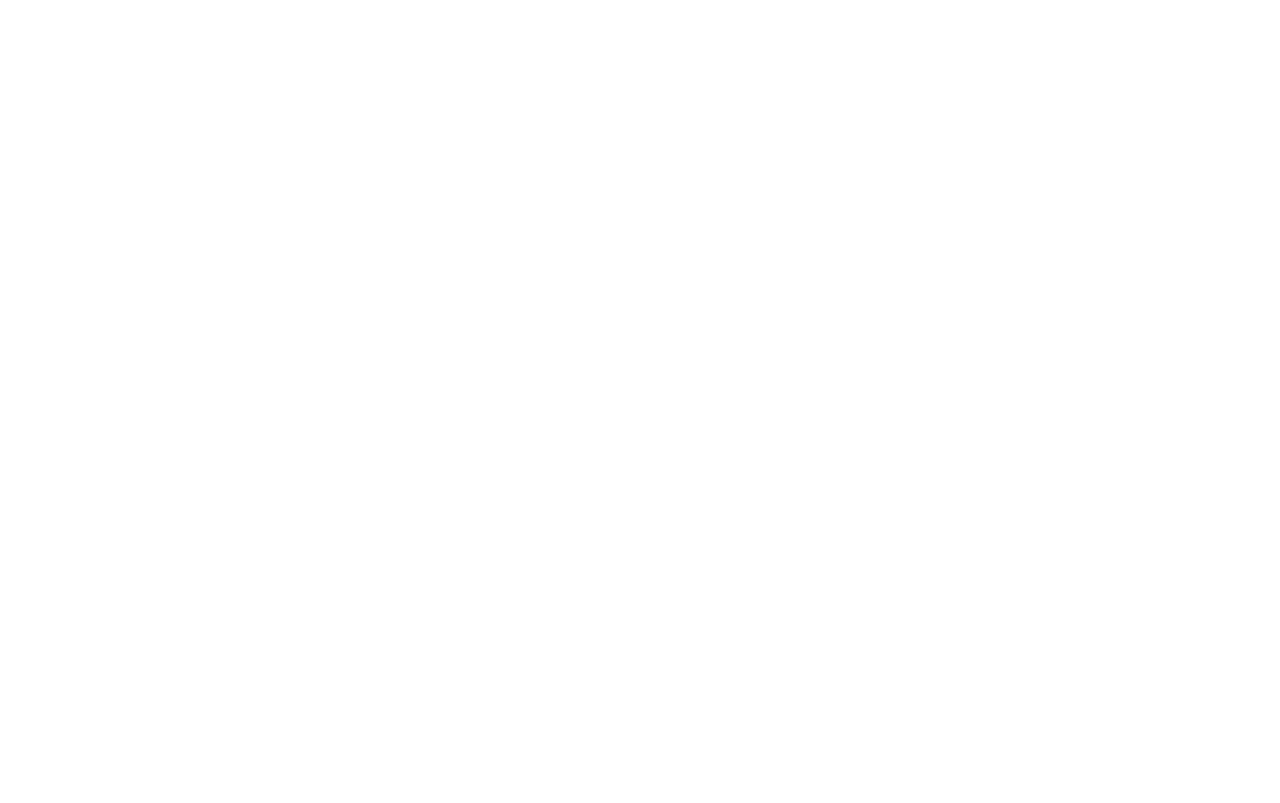
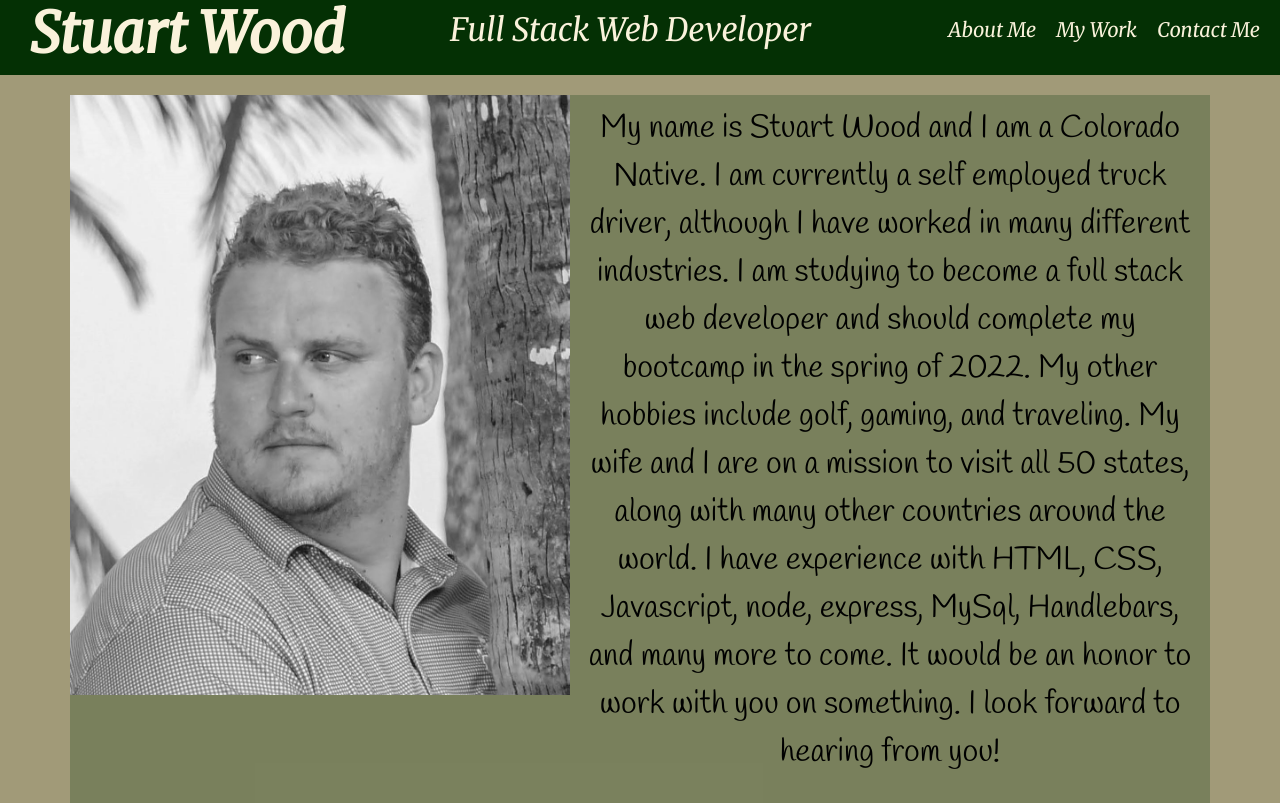
Before and after one commit to stuartwood2010/SWProfessionalPortfolio, a plain HTML site: page index.html in a window 1280 px wide. Drawn offline with nearby package versions, Linux system fonts and the light colour scheme.

Commit message:
Style added, content input

```diff
--- /dev/null
+++ b/CSS/aboutMe.css
@@ -0,0 +1,72 @@
+:root {
+    --primary: rgb(4, 48, 4);
+    --secondary: rgb(250, 242, 219);
+    --tertiary: rgba(14, 59, 18, 0.267);
+    --light: rgb(161, 154, 120);
+    --dark: rgb(0, 0, 0);
+    --headerFont: 'Merriweather', serif;
+    --bodyFont: 'Handlee', cursive;
+    --signiatureFont: 'Dancing Script', cursive;
+}
+body {
+    display: flex;
+    flex-direction: column;
+    color: var(--black);
+    background-color: var(--light);
+    font-family: var(--bodyFont);
+}
+#header {
+    display: flex;
+    justify-content: space-between;
+    align-items: center;
+    background-color: var(--primary);
+    flex-direction: row;
+    text-align: center;
+    font-family: var(--headerFont);
+}
+#name {
+    font-family: var(--headerFont);
+    font-size: 56px;
+    font-weight: bold;
+    color: var(--secondary);
+    padding-left: 30px;
+}
+#title {
+    font-size: 32px;
+    color: var(--secondary);
+}
+.navlinks {
+    display: flex;
+    flex-direction: row;
+    list-style-type: none;
+    font-size: 20px;
+}
+.links a {
+    color: var(--secondary);
+    margin-right: 20px;
+    text-decoration: none;
+}
+.links a:hover {
+    color: var(--dark);
+}
+.container {
+    display: flex;
+    flex-direction: row;
+    justify-content: center;
+    margin-top: 20px;
+    background-color: var(--tertiary);
+    padding: 0
+}
+#profileImg {
+    display: flex;
+    height: 600px;
+    width: 500px;
+}
+#bio {
+    display: flex;
+    font-size: 32px;
+    margin: 10px;
+    align-items: center;
+    text-align: center;
+    color: var(--dark);
+}
--- /dev/null
+++ b/CSS/contactMe.css
@@ -0,0 +1,79 @@
+:root {
+    --primary: rgb(4, 51, 7);
+    --secondary: rgb(245, 240, 218);
+    --tertiary: rgba(14, 59, 18, 0.267);
+    --light: rgb(161, 154, 120);
+    --dark: rgb(0, 0, 0);
+    --headerFont: 'Merriweather', serif;
+    --bodyFont: 'Handlee', cursive;
+    --signiatureFont: 'Dancing Script', cursive;
+}
+body {
+    display: flex;
+    flex-direction: column;
+    color: var(--black);
+    background-color: var(--light);
+    font-family: var(--bodyFont);
+}
+#header {
+    display: flex;
+    justify-content: space-between;
+    align-items: center;
+    background-color: var(--primary);
+    flex-direction: row;
+    text-align: center;
+    font-family: var(--headerFont);
+}
+#name {
+    font-family: var(--headerFont);
+    font-size: 56px;
+    font-weight: bold;
+    color: var(--secondary);
+    padding-left: 30px;
+}
+#title {
+    font-size: 32px;
+    color: var(--secondary);
+}
+.navlinks {
+    display: flex;
+    flex-direction: row;
+    list-style-type: none;
+    font-size: 20px;
+}
+.links a {
+    color: var(--secondary);
+    margin-right: 20px;
+    text-decoration: none;
+}
+.links a:hover {
+    color: var(--dark);
+}
+.container {
+    display: flex;
+    flex-direction: column;
+    justify-content: center;
+    background-color: var(--tertiary);
+    margin-top: 20px;
+    text-align: center;
+}
+h2 {
+    font-family: var(--headerFont);
+    margin-top: 20px;
+    font-weight: bold;
+    font-size: 64px;
+    text-decoration: underline;
+}
+p {
+    font-size: 24px;
+}
+.contact-link {
+    font-size: 32px;
+    list-style-type: none;
+}
+.link {
+    color: var(--dark);
+}
+.link:hover {
+    color: var(--primary);
+}
--- /dev/null
+++ b/CSS/myWork.css
@@ -0,0 +1,92 @@
+:root {
+    --primary: rgb(4, 51, 7);
+    --secondary: rgb(245, 240, 218);
+    --tertiary: rgba(14, 59, 18, 0.267);
+    --light: rgb(161, 154, 120);
+    --dark: rgb(0, 0, 0);
+    --headerFont: 'Merriweather', serif;
+    --bodyFont: 'Handlee', cursive;
+    --signiatureFont: 'Dancing Script', cursive;
+}
+body {
+    display: flex;
+    flex-direction: column;
+    color: var(--black);
+    background-color: var(--light);
+    font-family: var(--bodyFont);
+}
+#header {
+    display: flex;
+    justify-content: space-between;
+    align-items: center;
+    background-color: var(--primary);
+    flex-direction: row;
+    text-align: center;
+    font-family: var(--headerFont);
+}
+#name {
+    font-family: var(--headerFont);
+    font-size: 56px;
+    font-weight: bold;
+    color: var(--secondary);
+    padding-left: 30px;
+}
+#title {
+    font-size: 32px;
+    color: var(--secondary);
+}
+.navlinks {
+    display: flex;
+    flex-direction: row;
+    list-style-type: none;
+    font-size: 20px;
+}
+.links a {
+    color: var(--secondary);
+    margin-right: 20px;
+    text-decoration: none;
+}
+.links a:hover {
+    color: var(--dark);
+}
+.container {
+    display: flex;
+    flex-wrap: wrap;
+    flex-direction: row;
+    justify-content: space-evenly;
+    margin-top: 20px;
+    background-color: var(--tertiary);
+    padding: 0
+}
+.card {
+    display: flex;
+    flex-direction: row;
+
+}
+#myWork {
+    flex-wrap: wrap;
+    flex-direction: column;
+    text-align: center;
+}
+.title {
+    color: var(--dark);
+    font-family: var(--headerFont);
+    font-size: 24px;
+    text-decoration: underline;
+}
+.work-img {
+    display: flex;
+    height: 250px;
+    width: 550px;
+}
+.links {
+    display: flex;
+    justify-content: space-evenly;
+}
+.link {
+    color: var(--dark);
+    font-size: 20px;
+    margin-right: 20px;
+    text-decoration: none;
+    justify-content: space-evenly;
+}
--- a/index.html
+++ b/index.html
@@ -1,12 +1,40 @@
 <!DOCTYPE html>
 <html lang="en">
-<head>
-    <meta charset="UTF-8">
-    <meta http-equiv="X-UA-Compatible" content="IE=edge">
-    <meta name="viewport" content="width=device-width, initial-scale=1.0">
-    <title>Stuart Wood</title>
-</head>
-<body>
 
-</body>
-</html>
+  <head>
+        <meta charset="UTF-8" />
+        <meta name="viewport" content="width=device-width, initial-scale=1" />
+        <title>Stuart Wood</title>
+        <link href="https://cdn.jsdelivr.net/npm/bootstrap@5.1.3/dist/css/bootstrap.min.css" rel="stylesheet" integrity="sha384-1BmE4kWBq78iYhFldvKuhfTAU6auU8tT94WrHftjDbrCEXSU1oBoqyl2QvZ6jIW3" crossorigin="anonymous">
+        <link rel="preconnect" href="https://fonts.googleapis.com">
+        <link rel="preconnect" href="https://fonts.gstatic.com" crossorigin>
+        <link href="https://fonts.googleapis.com/css2?family=Dancing+Script:wght@500&family=Handlee&family=Merriweather:ital@1&display=swap" rel="stylesheet">
+        <link rel="stylesheet" href="./CSS/aboutMe.css" />
+  </head>
+
+  <body>
+    <header id="header">
+      <h1 id="name">Stuart Wood</h1>
+      <p id="title">Full Stack Web Developer</p>
+      <nav>
+        <ul class="navlinks">
+          <li class="links"><a href="./index.html">About Me</a></li>
+          <li class="links"><a href="./myWork.html">My Work</a></li>
+          <li class="links"><a href="./contactMe.html">Contact Me</a></li>
+        </ul>
+      </nav>
+    </header>
+    <div class="container" id="aboutMe">
+      <img class="img" id="profileImg" src="./images/Profile Pic.jpg" alt="Profile picture of Stuart Wood">
+      <content class="content" id="bio">
+        <p>
+          My name is Stuart Wood and I am a Colorado Native. I am currently a self employed truck driver,
+          although I have worked in many different industries. I am studying to become a full stack web developer
+          and should complete my bootcamp in the spring of 2022. My other hobbies include golf, gaming, and traveling.
+          My wife and I are on a mission to visit all 50 states, along with many other countries around the world.
+          I have experience with HTML, CSS, Javascript, node, express, MySql, Handlebars, and many more to come.
+          It would be an honor to work with you on something. I look forward to hearing from you!
+        </p>
+      </content>
+    </div>
+  </body>
```
Also changed, not shown: contactMe.html (added, +40 -0 lines), myWork.html (added, +62 -0 lines), images/ChartMd Screenshot.jpg (added), images/Coding Quiz Img.png (added), images/Dinner Party App Img.png (added), images/Profile Pic.jpg (added), images/Weather Dashboard Img.png (added), script.js (deleted), style.css (deleted).
